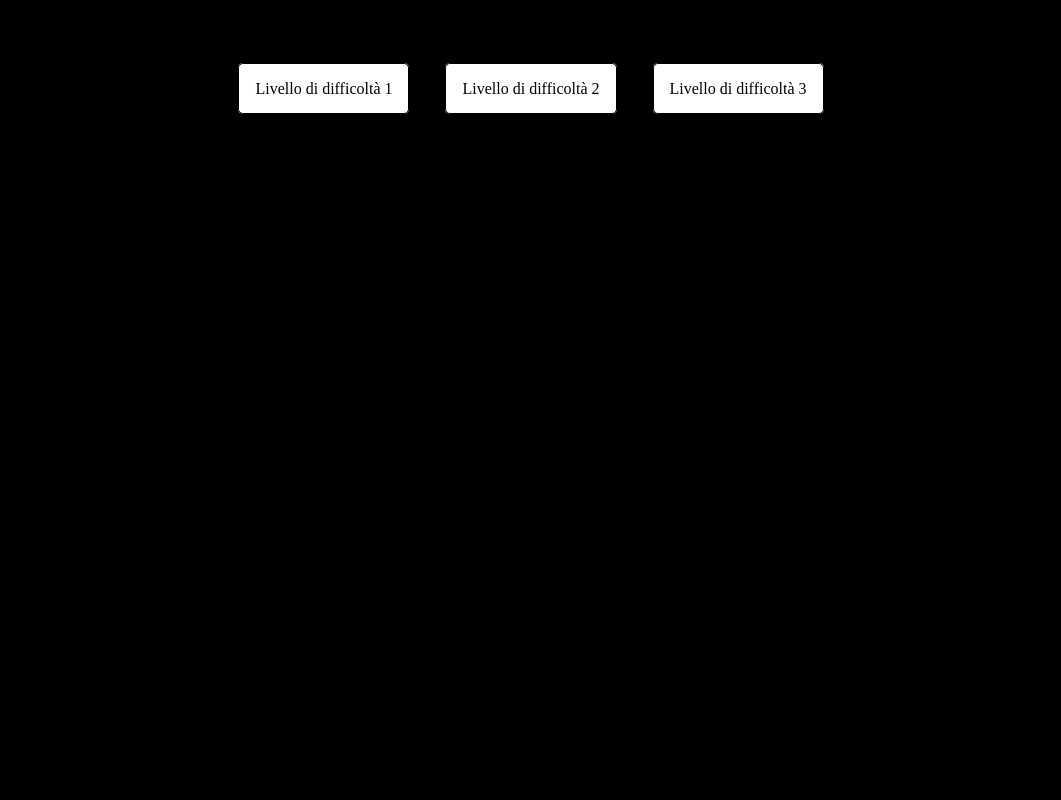
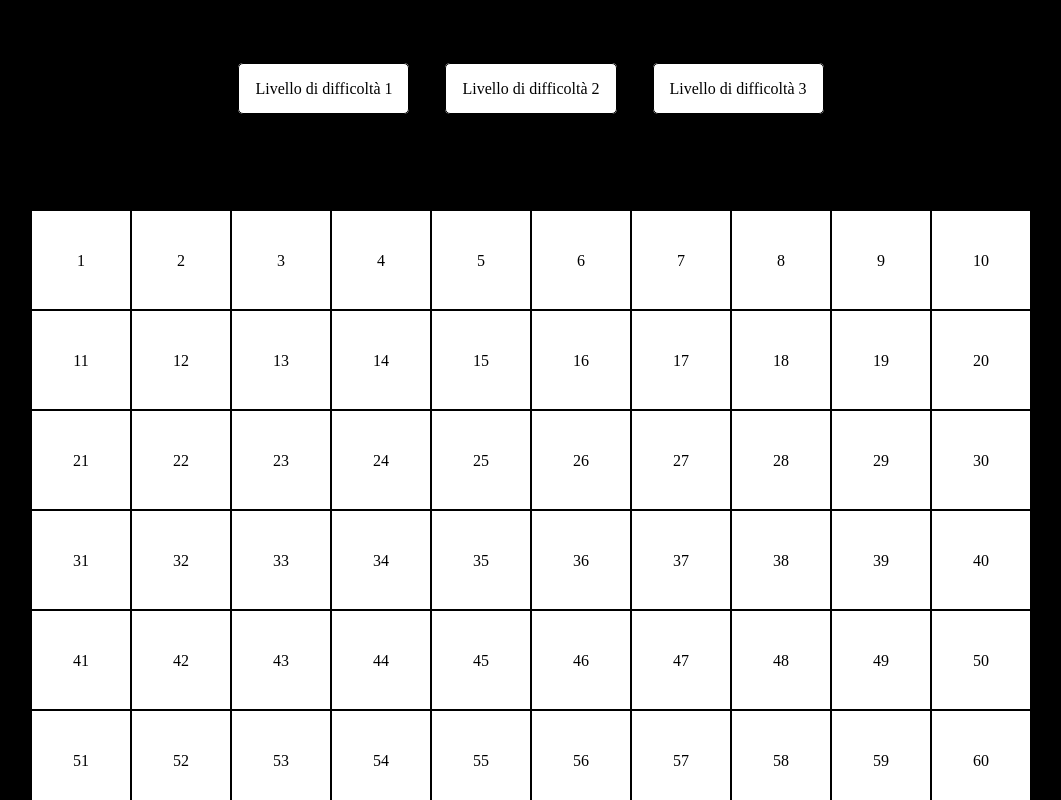
Before and after one commit to Marcoseven/js-campominato-grid, a plain HTML site: page index.html in a window 1280 px wide. Both pictures are taken after a click on the element "Livello di difficoltà 1". Shown: the top 800 px of the page, without its empty margins (109-1170 px from the left). Drawn offline with Linux system fonts and the light colour scheme.

Commit message:
Aggiunte modifiche
Modificata la classe .active.

```diff
--- a/assets/css/style.css
+++ b/assets/css/style.css
@@ -40,8 +40,8 @@ main {
 
 /* #container */
 /* .grid */
-.active{
-	display: block;
+.active {
+	display: inline-flex !important;
 }
 
 .grid {
```
